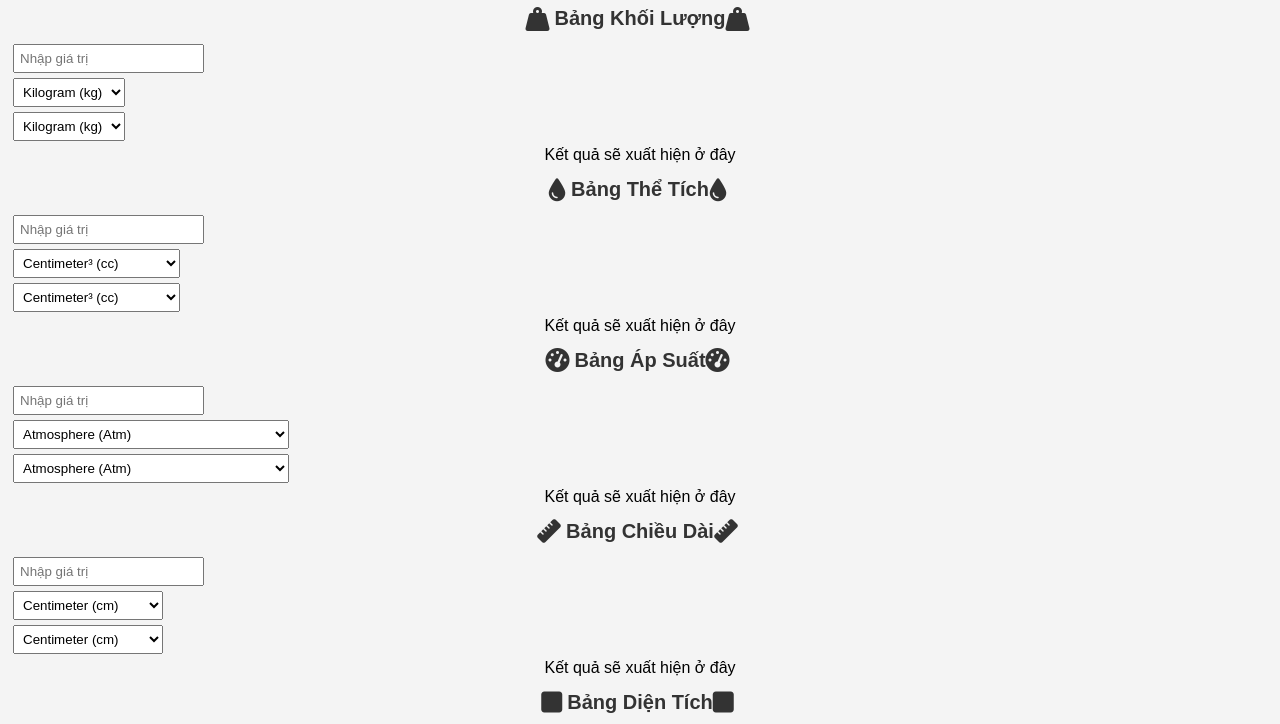
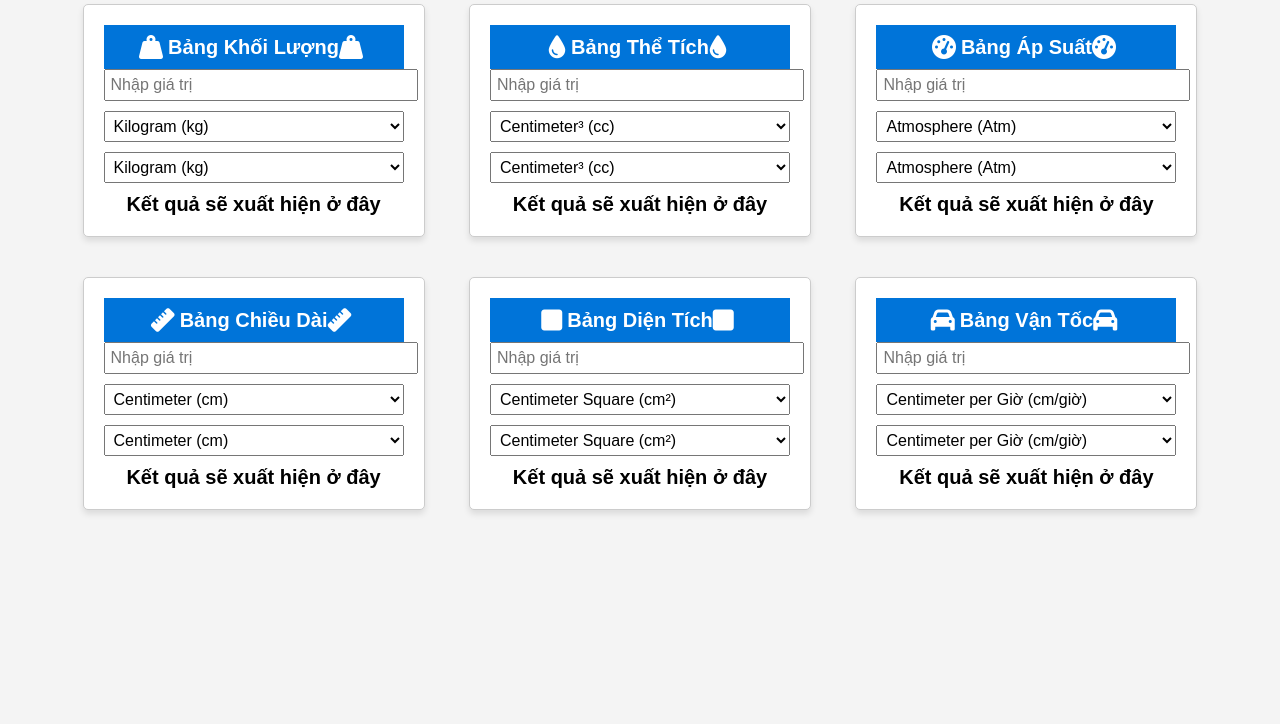
Before and after one commit to 3tlus/convertunits, a plain HTML site: page index.html in a window 1280 px wide. Shown: the part 73-797 px from the top of the page. Drawn offline with Linux system fonts and the light colour scheme.

Commit message:
Update style.css

```diff
--- a/style.css
+++ b/style.css
@@ -1,37 +1,101 @@
+/* Global styles */
 body {
+    background-color: #f4f4f4;
     font-family: Arial, sans-serif;
     text-align: center;
-    background-color: #f4f4f4;
+    margin: 0;
+    padding: 0;
 }
 
 h1 {
-    color: #333;
+    background-color: #0074d9;
+    color: #fff;
+    padding: 10px;
+    margin: 0;
 }
 
-.converter {
-    margin: 20px auto;
-    padding: 20px;
+/* Styling for each converter section */
+.converter-mass,
+.converter-volume,
+.converter-pressure,
+.converter-length,
+.converter-area,
+.converter-speed {
+    background-color: #fff;
     border: 1px solid #ccc;
     border-radius: 5px;
-    background-color: #fff;
+    padding: 20px;
     width: 300px;
-    display: inline-block; /* Chuyển thành hàng */
+    margin: 20px;
+    display: inline-block;
+    box-shadow: 0px 4px 6px rgba(0, 0, 0, 0.1);
+    transition: transform 0.2s;
 }
 
-input, select, button {
-    margin: 5px;
-    padding: 5px;
-    display: block;
+/* On hover, apply a subtle scale effect */
+.converter-mass:hover,
+.converter-volume:hover,
+.converter-pressure:hover,
+.converter-length:hover,
+.converter-area:hover,
+.converter-speed:hover {
+    transform: scale(1.03);
 }
 
+/* Styling for input and select elements */
+input, select {
+    padding: 5px; /* Adjust padding for even spacing */
+    width: 100%; /* Adjust the input and select width for responsiveness */
+    font-size: 16px;
+    margin-bottom: 10px; /* Adjust margin for spacing between elements */
+}
+/* Styling for buttons */
 button {
     background-color: #0074d9;
     color: #fff;
     border: none;
     border-radius: 5px;
     cursor: pointer;
+    width: 100%;
+    font-size: 18px;
+    padding: 12px;
+    margin-top: 15px;
+    transition: background-color 0.3s;
 }
 
 button:hover {
     background-color: #0056b3;
 }
+
+/* Styling for result displays */
+#resultMass,
+#resultVolume,
+#resultPressure,
+#resultLength,
+#resultArea,
+#resultSpeed {
+    margin: 15px 0;
+    font-weight: bold;
+    font-size: 20px;
+}
+
+/* Add animation to the converter boxes */
+.converter-mass,
+.converter-volume,
+.converter-pressure,
+.converter-length,
+.converter-area,
+.converter-speed {
+    animation: slideIn 0.5s ease-in-out;
+}
+
+@keyframes slideIn {
+    0% {
+        opacity: 0;
+        transform: translateY(20px);
+    }
+    100% {
+        opacity: 1;
+        transform: translateY(0);
+    }
+}
```
